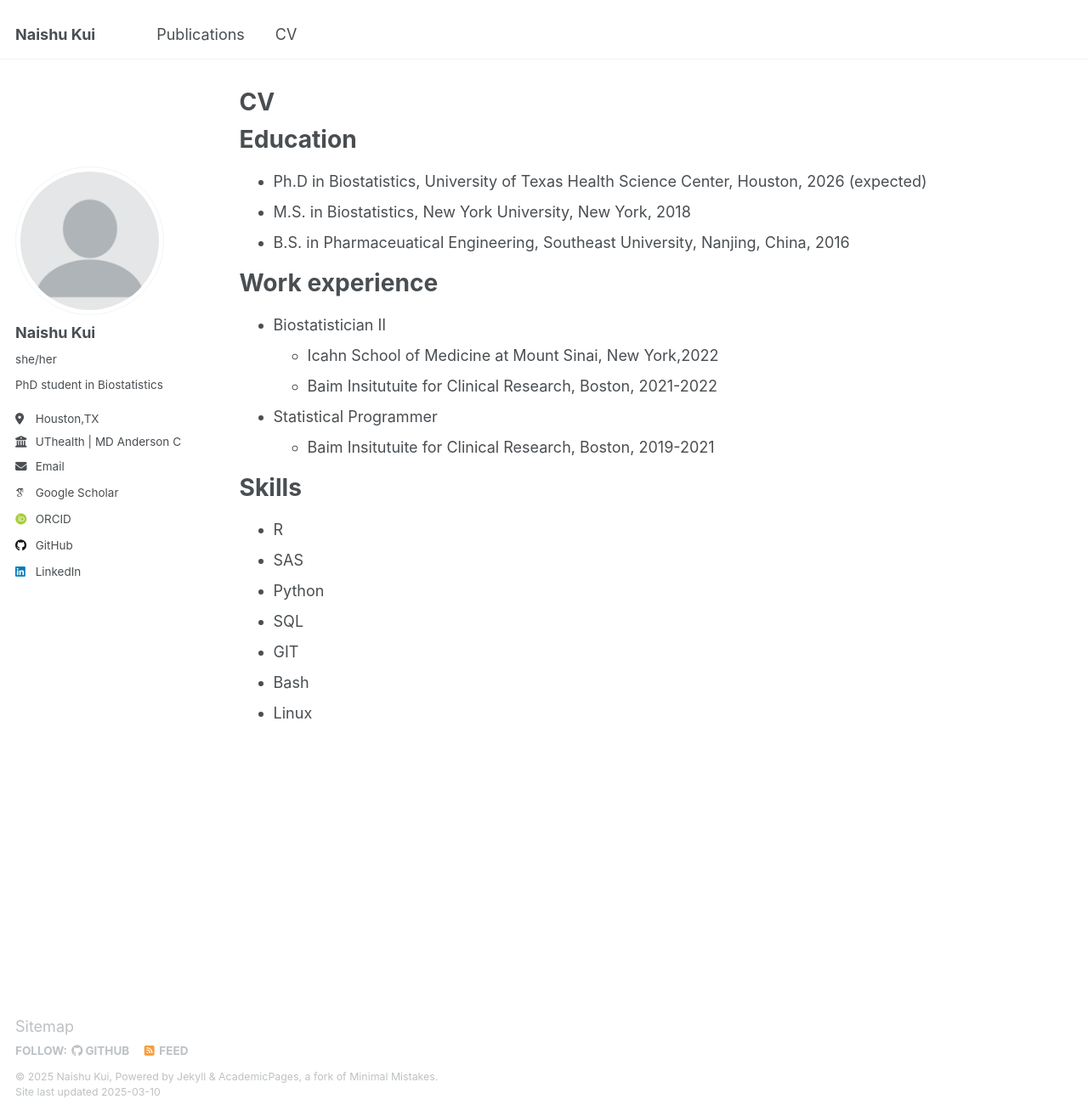
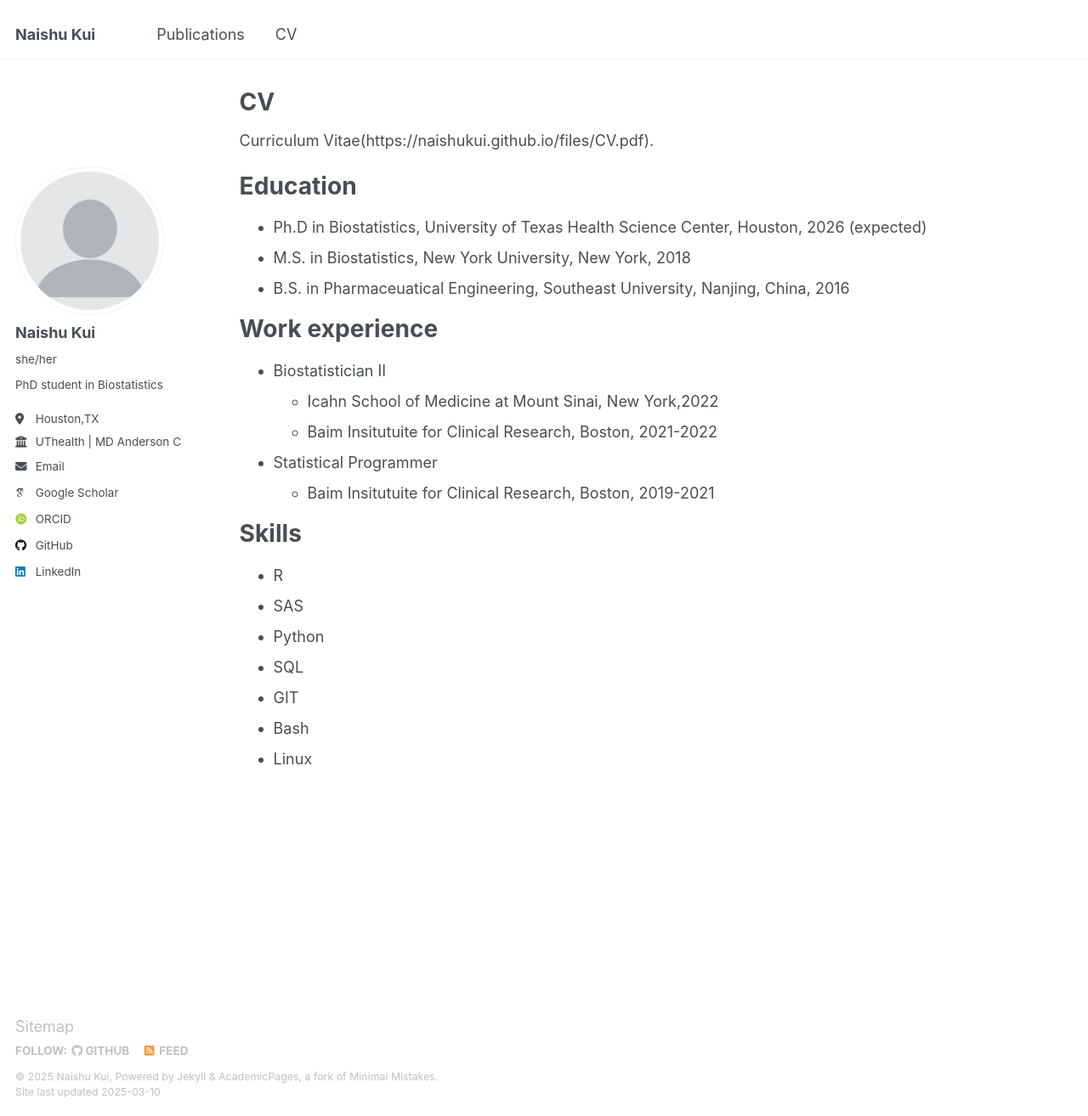
Before and after one commit to naishukui/naishukui.github.io, a Jekyll site: the page built from _pages/cv.md, in a window 1280 px wide and 1314 px high. Shown: the whole window at 85% size. Built offline with Jekyll 4.4.1, drawn with Linux system fonts in a browser that asks for light colours; some web fonts are replaced.

Commit message:
Update cv.md

```diff
--- a/_pages/cv.md
+++ b/_pages/cv.md
@@ -8,6 +8,8 @@ redirect_from:
 ---
 
 {% include base_path %}
+
+Curriculum Vitae(https://naishukui.github.io/files/CV.pdf).
 
 Education
 ======
```
